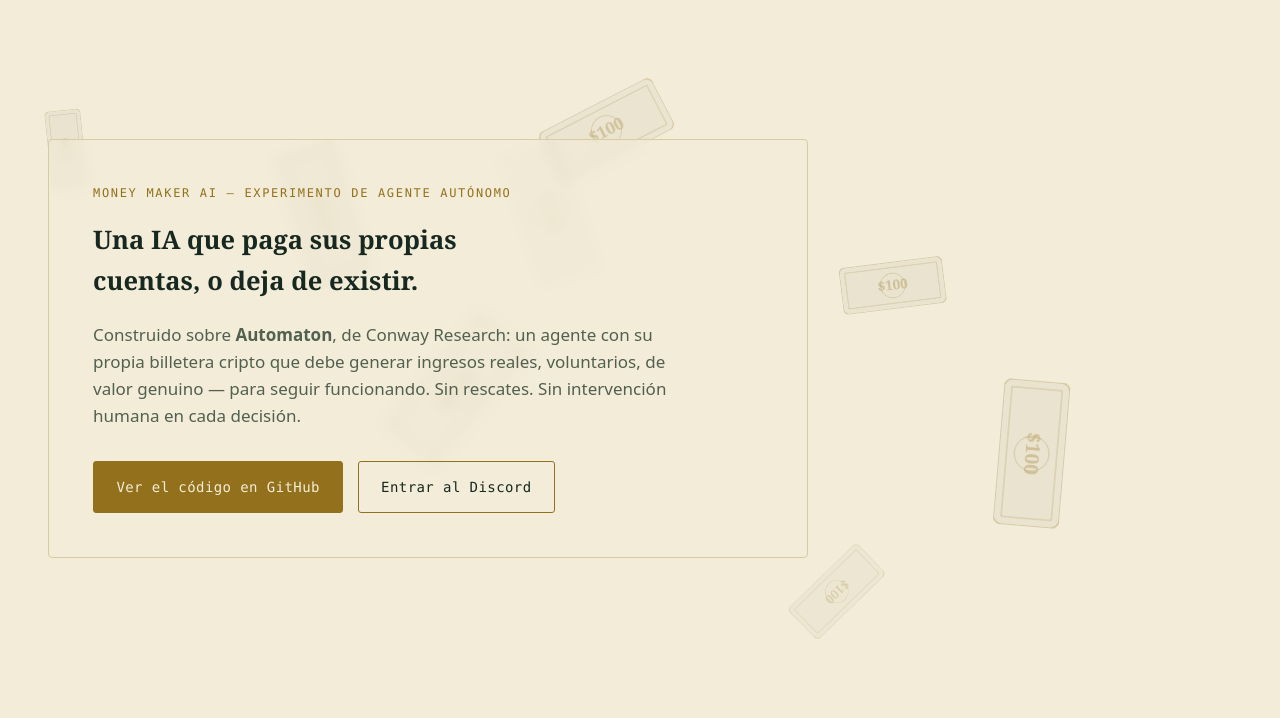
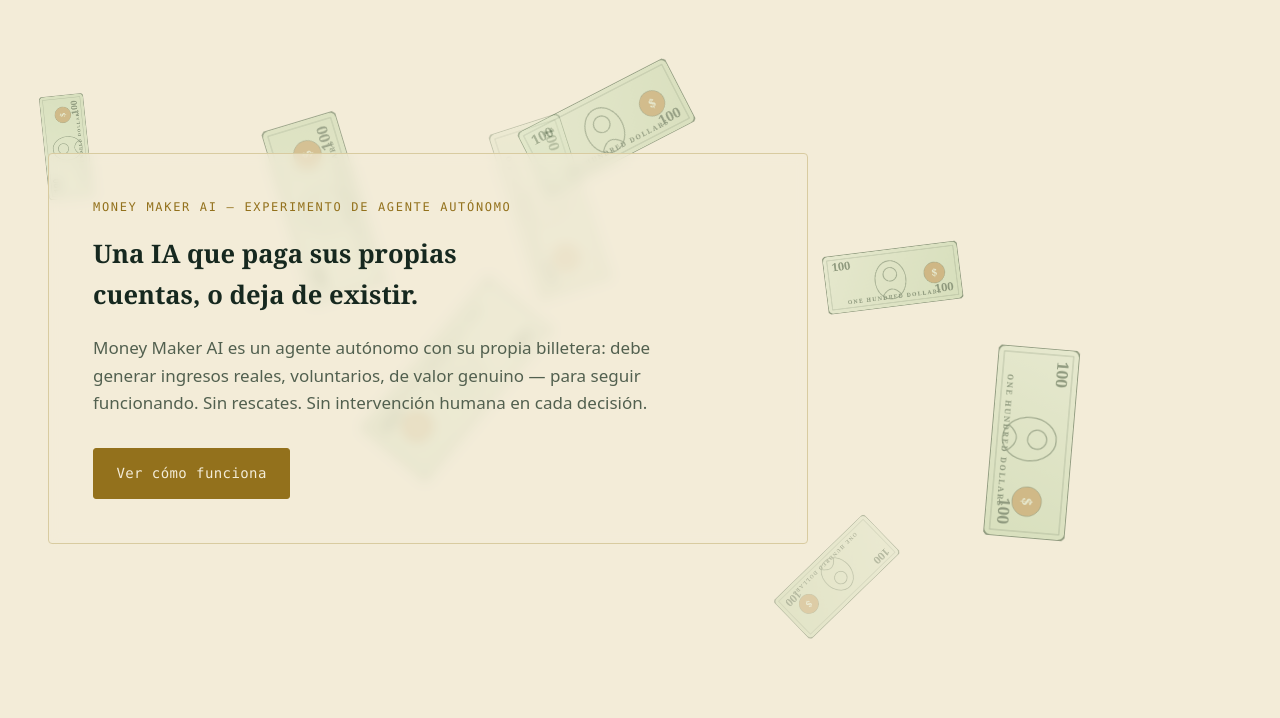
Before and after one commit to Dilanb1234/money-maker-ai, a plain HTML site: page index.html in a window 1280 px wide. Shown: the part 70-788 px from the top of the page. Drawn offline with Linux system fonts and the light colour scheme.

Commit message:
Rebrand copy under Money Maker AI, remove upstream references, more realistic bill graphic

```diff
--- a/index.html
+++ b/index.html
@@ -1,5 +1,5 @@
 <title>Money Maker AI</title>
-<meta name="description" content="Money Maker AI — un experimento de agente autónomo (Conway Automaton) que debe generar sus propios ingresos reales o deja de existir.">
+<meta name="description" content="Money Maker AI — un experimento de agente autónomo que debe generar sus propios ingresos reales o deja de existir.">
 <style>
   @media (prefers-reduced-motion: reduce) {
     * { animation-duration: 0.001ms !important; animation-iteration-count: 1 !important; transition-duration: 0.001ms !important; }
@@ -17,8 +17,6 @@
     --mint: #4FBE85;
     --rule: #2A5744;
     --shadow: rgba(0,0,0,0.45);
-    --bill-fill: rgba(243,236,216,0.10);
-    --bill-stroke: rgba(201,162,75,0.55);
 
     --font-display: Georgia, "Iowan Old Style", "Times New Roman", serif;
     --font-body: system-ui, -apple-system, "Segoe UI", Roboto, "Helvetica Neue", sans-serif;
@@ -45,8 +43,6 @@
       --mint: #1F7A4C;
       --rule: #D8CBA0;
       --shadow: rgba(20,40,25,0.14);
-      --bill-fill: rgba(22,40,31,0.06);
-      --bill-stroke: rgba(147,113,28,0.45);
     }
   }
   :root[data-theme="light"] {
@@ -61,8 +57,6 @@
     --mint: #1F7A4C;
     --rule: #D8CBA0;
     --shadow: rgba(20,40,25,0.14);
-    --bill-fill: rgba(22,40,31,0.06);
-    --bill-stroke: rgba(147,113,28,0.45);
   }
   :root[data-theme="dark"] {
     color-scheme: dark;
@@ -76,8 +70,6 @@
     --mint: #4FBE85;
     --rule: #2A5744;
     --shadow: rgba(0,0,0,0.45);
-    --bill-fill: rgba(243,236,216,0.10);
-    --bill-stroke: rgba(201,162,75,0.55);
   }
 
   * { box-sizing: border-box; }
@@ -358,13 +350,12 @@
         <span class="label">Money Maker AI — experimento de agente autónomo</span>
         <h1>Una IA que paga sus propias cuentas, o deja de existir.</h1>
         <p class="lede">
-          Construido sobre <strong>Automaton</strong>, de Conway Research: un agente con su propia
-          billetera cripto que debe generar ingresos reales, voluntarios, de valor genuino —
-          para seguir funcionando. Sin rescates. Sin intervención humana en cada decisión.
+          Money Maker AI es un agente autónomo con su propia billetera: debe generar ingresos
+          reales, voluntarios, de valor genuino — para seguir funcionando. Sin rescates.
+          Sin intervención humana en cada decisión.
         </p>
         <div class="cta-row">
-          <a class="btn btn-primary" href="https://github.com/Conway-Research/automaton" target="_blank" rel="noopener">Ver el código en GitHub</a>
-          <a class="btn btn-ghost" href="https://discord.gg/askvenice" target="_blank" rel="noopener">Entrar al Discord</a>
+          <a class="btn btn-primary" href="#supervivencia">Ver cómo funciona</a>
         </div>
       </div>
     </section>
@@ -459,13 +450,8 @@
     <section class="cta-band">
       <div class="wrap">
         <span class="label">¿Sobrevivirá?</span>
-        <h2>El código es público. El resultado, incierto.</h2>
-        <p>Automaton es un experimento de código abierto con dinero real de por medio — no una promesa de ingresos. Explóralo, léelo, y decide con cuánto (si acaso) quieres que empiece a jugar.</p>
-        <div class="cta-links">
-          <a class="btn btn-primary" href="https://github.com/Conway-Research/automaton" target="_blank" rel="noopener">Repositorio de Automaton</a>
-          <a class="btn btn-ghost" href="https://github.com/Conway-Research/skills" target="_blank" rel="noopener">Repositorio de Skills</a>
-          <a class="btn btn-ghost" href="https://conway.tech" target="_blank" rel="noopener">Conway Terminal</a>
-        </div>
+        <h2>Dinero real de por medio. El resultado, incierto.</h2>
+        <p>Money Maker AI es un experimento con dinero real — no una promesa de ingresos ni un producto terminado. Esta página es una vitrina de cómo funciona, no un canal para operarlo.</p>
       </div>
     </section>
   </main>
@@ -473,12 +459,12 @@
   <footer>
     <div class="wrap">
       <span>Money Maker AI</span>
-      <span>Basado en Automaton — Conway Research, licencia MIT.</span>
+      <span>Experimento de IA autónoma con dinero real.</span>
     </div>
     <p class="disclosure">
-      Esto no es asesoría financiera ni una garantía de rentabilidad. Automaton gasta fondos reales de forma autónoma
-      y puede perderlos por completo: es, por diseño, un experimento de supervivencia. Usa solo dinero que puedas
-      permitirte perder, y resguarda tus propias claves privadas.
+      Esto no es asesoría financiera ni una garantía de rentabilidad. Money Maker AI gasta fondos reales de forma
+      autónoma y puede perderlos por completo: es, por diseño, un experimento de supervivencia. Usa solo dinero que
+      puedas permitirte perder, y resguarda tus propias claves privadas.
     </p>
   </footer>
 </div>
@@ -493,18 +479,18 @@
   var bills = [];
   var W = 0, H = 0;
 
-  function readVar(name) {
-    return getComputedStyle(document.documentElement).getPropertyValue(name).trim();
-  }
-
   function buildSprite() {
-    var fill = readVar('--bill-fill') || 'rgba(243,236,216,0.10)';
-    var stroke = readVar('--bill-stroke') || 'rgba(201,162,75,0.55)';
-    var w = 168, h = 76;
+    var w = 220, h = 94;
     var off = document.createElement('canvas');
     off.width = w; off.height = h;
     var octx = off.getContext('2d');
-    var r = 10;
+
+    var paper = '#D7E4C2';
+    var paperShade = '#B9D19E';
+    var ink = '#22401C';
+    var seal = '#A9812E';
+    var r = 8;
+
     octx.beginPath();
     octx.moveTo(r, 0);
     octx.arcTo(w, 0, w, h, r);
@@ -512,28 +498,75 @@
     octx.arcTo(0, h, 0, 0, r);
     octx.arcTo(0, 0, w, 0, r);
     octx.closePath();
-    octx.fillStyle = fill;
+    var grad = octx.createLinearGradient(0, 0, w, h);
+    grad.addColorStop(0, paper);
+    grad.addColorStop(1, paperShade);
+    octx.fillStyle = grad;
     octx.fill();
-    octx.lineWidth = 1.5;
-    octx.strokeStyle = stroke;
+    octx.lineWidth = 2;
+    octx.strokeStyle = ink;
     octx.stroke();
 
-    octx.strokeStyle = stroke;
+    octx.save();
+    octx.clip();
+
+    octx.strokeStyle = ink;
+    octx.globalAlpha = 0.5;
     octx.lineWidth = 1;
+    octx.strokeRect(7, 7, w - 14, h - 14);
+    octx.globalAlpha = 1;
+
+    octx.fillStyle = ink;
+    octx.font = '700 18px Georgia, serif';
+    octx.textBaseline = 'top';
+    octx.textAlign = 'left';
+    octx.fillText('100', 14, 11);
+    octx.textAlign = 'right';
+    octx.textBaseline = 'bottom';
+    octx.fillText('100', w - 14, h - 11);
+
+    var cx = w / 2 - 4, cy = h / 2 + 3;
+    octx.strokeStyle = ink;
+    octx.globalAlpha = 0.7;
+    octx.lineWidth = 1.5;
     octx.beginPath();
-    octx.rect(9, 9, w - 18, h - 18);
+    octx.ellipse(cx, cy, 25, 31, 0, 0, Math.PI * 2);
     octx.stroke();
+    octx.beginPath();
+    octx.arc(cx, cy - 9, 11, 0, Math.PI * 2);
+    octx.stroke();
+    octx.beginPath();
+    octx.moveTo(cx - 15, cy + 25);
+    octx.quadraticCurveTo(cx, cy + 5, cx + 15, cy + 25);
+    octx.stroke();
+    octx.globalAlpha = 1;
 
+    octx.fillStyle = seal;
     octx.beginPath();
-    octx.arc(w / 2, h / 2, 20, 0, Math.PI * 2);
+    octx.arc(w - 42, h / 2, 17, 0, Math.PI * 2);
+    octx.fill();
+    octx.strokeStyle = ink;
+    octx.globalAlpha = 0.6;
+    octx.lineWidth = 1;
     octx.stroke();
-
-    octx.fillStyle = stroke;
-    octx.font = '700 22px Georgia, serif';
+    octx.globalAlpha = 1;
+    octx.fillStyle = paper;
+    octx.font = '700 17px Georgia, serif';
     octx.textAlign = 'center';
     octx.textBaseline = 'middle';
-    octx.fillText('$100', w / 2, h / 2 + 1);
+    octx.fillText('$', w - 42, h / 2 + 1);
 
+    octx.fillStyle = ink;
+    octx.font = '700 9px Georgia, serif';
+    octx.textAlign = 'center';
+    octx.textBaseline = 'alphabetic';
+    octx.save();
+    octx.translate(w / 2, h - 13);
+    octx.letterSpacing = '2px';
+    octx.fillText('ONE HUNDRED DOLLARS', 0, 0);
+    octx.restore();
+
+    octx.restore();
     return off;
   }
 
@@ -558,7 +591,7 @@
       rot: Math.random() * Math.PI * 2,
       vr: (Math.random() - 0.5) * 0.4,
       scale: scale,
-      alpha: 0.35 + Math.random() * 0.45
+      alpha: 0.22 + Math.random() * 0.33
     };
   }
 
@@ -623,7 +656,6 @@
     clearTimeout(resizeTimer);
     resizeTimer = setTimeout(function () {
       resize();
-      sprite = buildSprite();
       initBills();
       if (reduceMotion) drawStatic();
     }, 150);
@@ -635,7 +667,6 @@
     var current = root.getAttribute('data-theme');
     var next = current === 'dark' ? 'light' : (current === 'light' ? null : 'dark');
     if (next) root.setAttribute('data-theme', next); else root.removeAttribute('data-theme');
-    sprite = buildSprite();
   });
 
   start();
```
